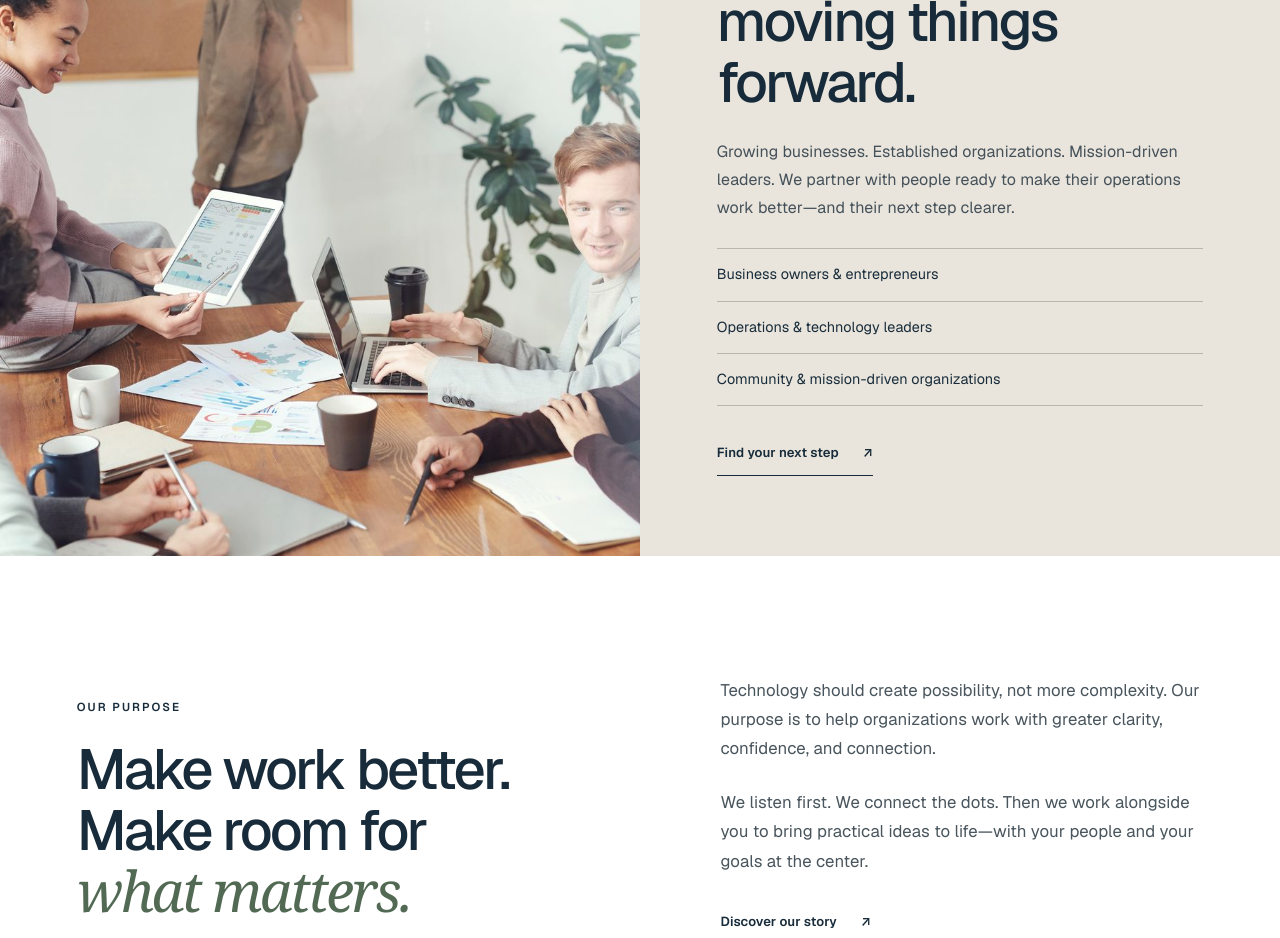
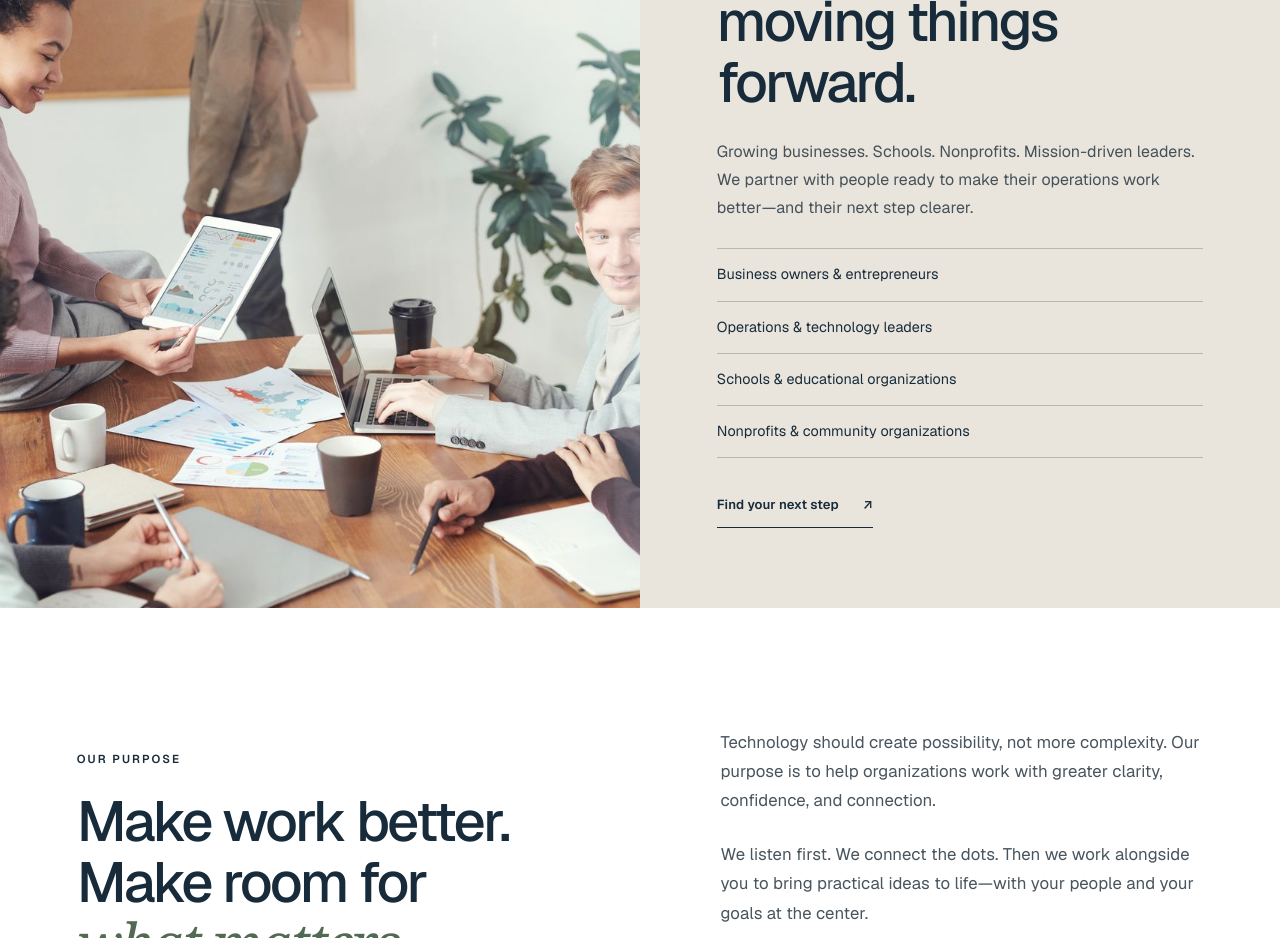
Before and after one commit to 2NspiraOpsTeam/2nspira-website, a Next.js app in the folder 2nspira-website/: page / in a window 1280 px wide. Shown: the part 2400-3338 px from the top of the page. Built offline with nearby package versions, Linux system fonts and the light colour scheme; no server answers.

Commit message:
Include schools and nonprofits in homepage audiences

```diff
--- a/2nspira-website/src/app/page.tsx
+++ b/2nspira-website/src/app/page.tsx
@@ -82,8 +82,8 @@ export default function Home() {
 
     <section className={styles.audience} aria-labelledby="audience-heading">
       <div className={styles.audienceImage}><Photo src="/images/homepage/digital-team.jpg" alt="A group collaborating around a shared workspace" /></div>
-      <div className={styles.bandCopy}><p className={styles.eyebrow}>Who we serve</p><h2 id="audience-heading">For the people<br />moving things forward.</h2><p>Growing businesses. Established organizations. Mission-driven leaders. We partner with people ready to make their operations work better—and their next step clearer.</p>
-        <ul><li>Business owners & entrepreneurs</li><li>Operations & technology leaders</li><li>Community & mission-driven organizations</li></ul><Link href="/contact#contact-message" className={styles.textLink}>Find your next step <span aria-hidden="true">↗</span></Link>
+      <div className={styles.bandCopy}><p className={styles.eyebrow}>Who we serve</p><h2 id="audience-heading">For the people<br />moving things forward.</h2><p>Growing businesses. Schools. Nonprofits. Mission-driven leaders. We partner with people ready to make their operations work better—and their next step clearer.</p>
+        <ul><li>Business owners & entrepreneurs</li><li>Operations & technology leaders</li><li>Schools & educational organizations</li><li>Nonprofits & community organizations</li></ul><Link href="/contact#contact-message" className={styles.textLink}>Find your next step <span aria-hidden="true">↗</span></Link>
       </div>
     </section>
 
```
Also changed, not shown: 1 other file (tests, documents, lock files or other folders).
